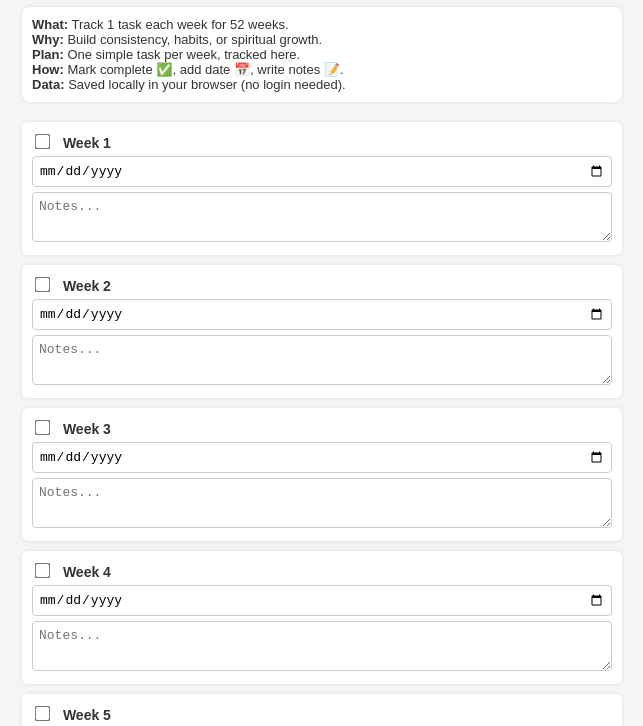
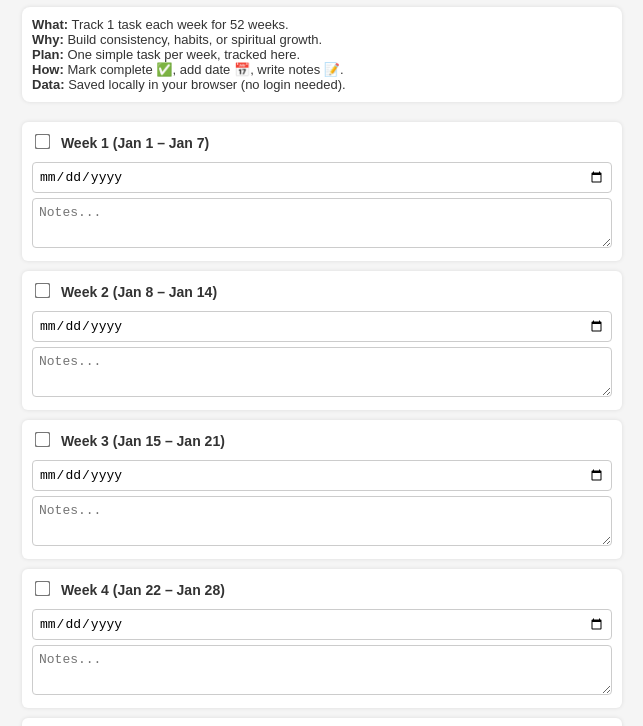
Before and after one commit to theikbhal/52-week-challenge-tracker, a plain HTML site: page index.html in a window 1280 px wide. Shown: the part 50-776 px from the top of the page, without its empty margins (318-961 px from the left). Drawn offline with Linux system fonts and the light colour scheme.

Commit message:
Update index.html

```diff
--- a/index.html
+++ b/index.html
@@ -35,17 +35,12 @@
       box-shadow: 0 0 4px rgba(0,0,0,0.1);
     }
     .week-header {
-      display: flex;
-      justify-content: space-between;
-      align-items: center;
-    }
-    .week label {
       font-weight: bold;
-      margin-right: 10px;
+      margin-bottom: 6px;
     }
     input[type="checkbox"] {
       transform: scale(1.2);
-      margin-right: 10px;
+      margin-right: 8px;
     }
     input[type="date"], textarea {
       width: 100%;
@@ -65,11 +60,6 @@
       font-size: 12px;
       margin-top: 20px;
       color: #888;
-    }
-    @media (max-width: 600px) {
-      body {
-        font-size: 13px;
-      }
     }
   </style>
 </head>
@@ -96,18 +86,32 @@
     const storageKey = "weekChallengeData";
     const saved = JSON.parse(localStorage.getItem(storageKey) || "{}");
 
+    const currentYear = new Date().getFullYear();
+
+    function getWeekRange(weekNumber) {
+      const firstDayOfYear = new Date(currentYear, 0, 1);
+      const daysOffset = (weekNumber - 1) * 7;
+      const startDate = new Date(firstDayOfYear.getTime() + daysOffset * 24 * 60 * 60 * 1000);
+      const endDate = new Date(startDate.getTime() + 6 * 24 * 60 * 60 * 1000);
+
+      const options = { month: 'short', day: 'numeric' };
+      const start = startDate.toLocaleDateString(undefined, options);
+      const end = endDate.toLocaleDateString(undefined, options);
+
+      return `${start} – ${end}`;
+    }
+
     for (let i = 1; i <= 52; i++) {
       const weekKey = `week-${i}`;
       const weekData = saved[weekKey] || { done: false, date: '', note: '' };
+      const dateRange = getWeekRange(i);
 
       const div = document.createElement("div");
       div.className = "week";
       div.innerHTML = `
         <div class="week-header">
-          <label>
-            <input type="checkbox" ${weekData.done ? 'checked' : ''} onchange="updateData(${i})" id="done-${i}">
-            Week ${i}
-          </label>
+          <input type="checkbox" ${weekData.done ? 'checked' : ''} onchange="updateData(${i})" id="done-${i}">
+          Week ${i} (${dateRange})
         </div>
         <div>
           <input type="date" id="date-${i}" value="${weekData.date}" onchange="updateData(${i})" />
```
